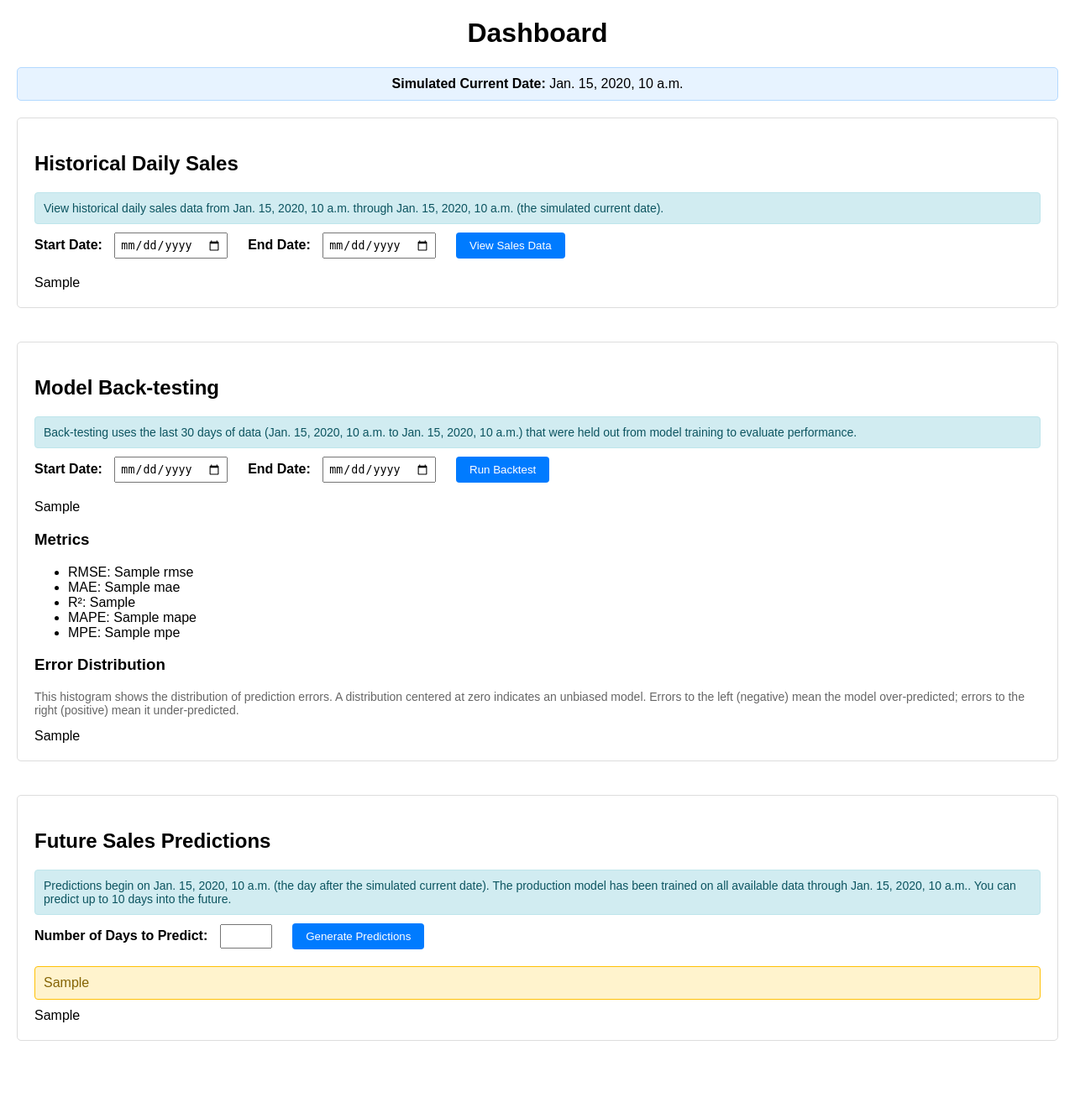
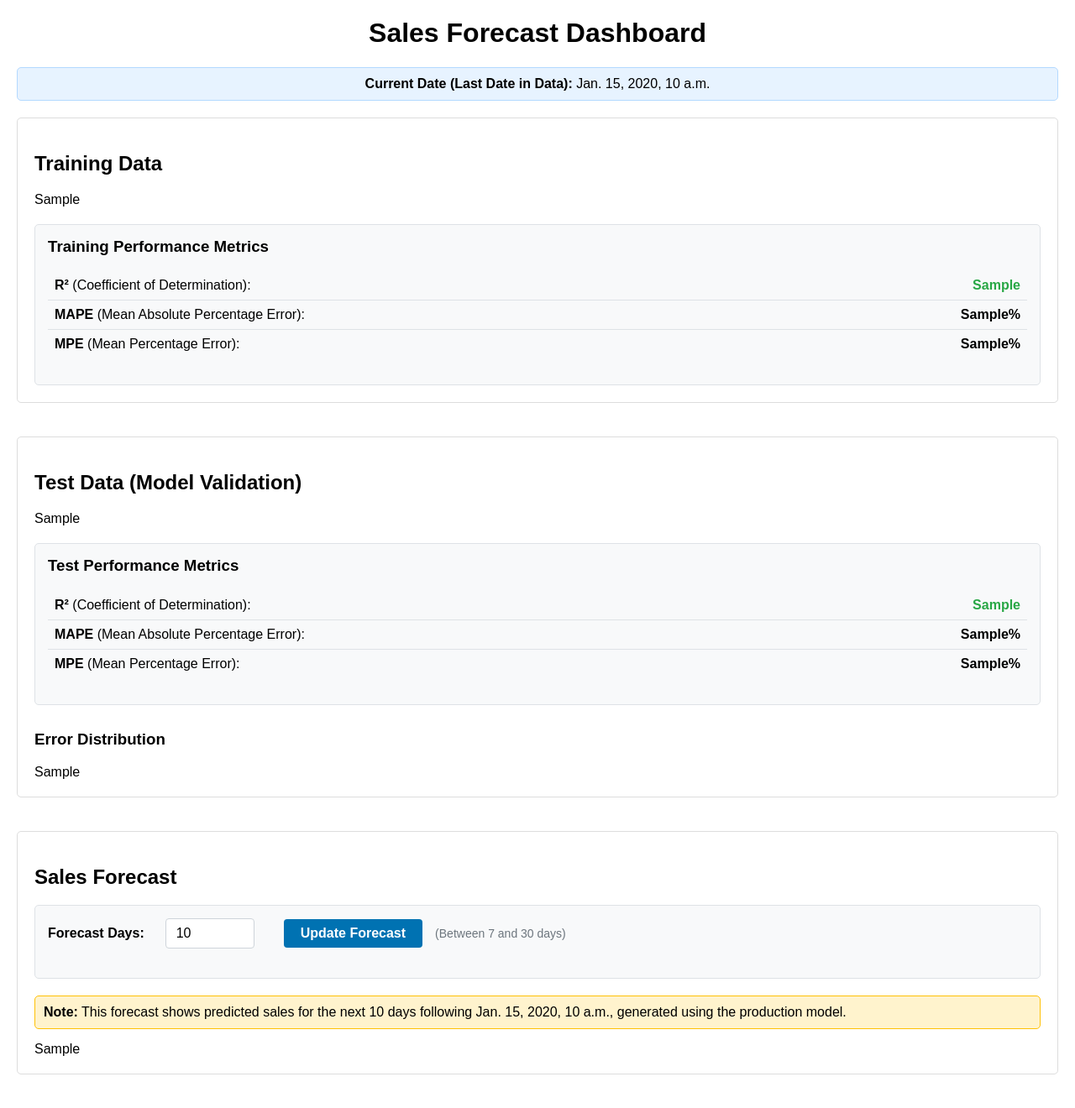
Before and after one commit to emo4096/sim3_testing, a Django app: template app/templates/app/dashboard.html in a window 1280 px wide. Shown: the whole page at 84% size. Before the commit the page ends 1240 px from the top, so only its background shows below. Run offline with Django 5.2, Linux system fonts and the light colour scheme; the template is opened without the code that fills it: most values are stand-ins (such as "Sample title", 1, 10 or a date in 2020).

Commit message:
Revise dashboard for sales forecasting
Updated the dashboard title and sections to reflect sales forecasting. Enhanced the layout for training and test data sections, and improved the future predictions section.

```diff
--- a/app/templates/app/dashboard.html
+++ b/app/templates/app/dashboard.html
@@ -2,123 +2,87 @@
 <!DOCTYPE html>
 <html lang="en">
 <head>
-    <title>Dashboard</title>
+    <title>Sales Forecast Dashboard</title>
     <link href="{% static 'app/styles.css' %}" rel="stylesheet">
 </head>
 <body>
-<h1>Dashboard</h1>
+<h1>Sales Forecast Dashboard</h1>
 <div style="text-align: center; margin-bottom: 20px; padding: 10px; background-color: #e7f3ff; border: 1px solid #b3d9ff; border-radius: 5px;">
-    <strong>Simulated Current Date:</strong> {{ simulated_current_date }}
+    <strong>Current Date (Last Date in Data):</strong> {{ simulated_current_date }}
 </div>
 
-<!-- Historical Sales Section -->
+<!-- Training Data Section -->
 <div class="section">
-    <h2>Historical Daily Sales</h2>
-    <div class="info">
-        View historical daily sales data from {{ historical_min_date }} through {{ historical_max_date }} (the simulated
-        current date).
-    </div>
-    <form method="POST">
-        {% csrf_token %}
-        <label for="historical_start_date">Start Date:</label>
-        <input type="date" name="historical_start_date" min="{{ historical_min_date }}" max="{{ historical_max_date }}"
-               value="{{ current_historical_start }}" required>
-        <label for="historical_end_date">End Date:</label>
-        <input type="date" name="historical_end_date" min="{{ historical_min_date }}" max="{{ historical_max_date }}"
-               value="{{ current_historical_end }}" required>
-        <button type="submit" name="historical_submit">View Sales Data</button>
-    </form>
-
-    {% if historical_error %}
-        <div class="error">
-            {{ historical_error }}
+    <h2>Training Data</h2>
+    {% if chart_div_train %}
+        {{ chart_div_train|safe }}
+        <div style="margin-top: 20px; padding: 15px; background-color: #f8f9fa; border: 1px solid #dee2e6; border-radius: 5px;">
+            <h3 style="margin-top: 0;">Training Performance Metrics</h3>
+            <ul style="list-style: none; padding: 0;">
+                <li style="padding: 8px; border-bottom: 1px solid #dee2e6;"><strong>R²</strong> (Coefficient of Determination): <span style="float: right; font-weight: bold; color: #28a745;">{{ metrics.R2_train }}</span></li>
+                <li style="padding: 8px; border-bottom: 1px solid #dee2e6;"><strong>MAPE</strong> (Mean Absolute Percentage Error): <span style="float: right; font-weight: bold;">{{ metrics.MAPE_train }}%</span></li>
+                <li style="padding: 8px;"><strong>MPE</strong> (Mean Percentage Error): <span style="float: right; font-weight: bold;">{{ metrics.MPE_train }}%</span></li>
+            </ul>
         </div>
-    {% endif %}
-
-    {% if historical_chart_div %}
-        <!-- Plotly chart -->
-        {{ historical_chart_div|safe }}
     {% endif %}
 </div>
 
-<!-- Backtesting Section -->
+<!-- Test Data Section -->
 <div class="section">
-    <h2>Model Back-testing</h2>
-    <div class="info">
-        Back-testing uses the last 30 days of data ({{ backtest_min_date }} to {{ backtest_max_date }}) that were held
-        out from model training to evaluate performance.
-    </div>
-    <form method="POST">
-        {% csrf_token %}
-        <label for="start_date">Start Date:</label>
-        <input type="date" name="start_date" min="{{ backtest_min_date }}" max="{{ backtest_max_date }}"
-               value="{{ current_backtest_start }}" required>
-        <label for="end_date">End Date:</label>
-        <input type="date" name="end_date" min="{{ backtest_min_date }}" max="{{ backtest_max_date }}"
-               value="{{ current_backtest_end }}" required>
-        <button type="submit" name="backtest_submit">Run Backtest</button>
-    </form>
-
-    {% if backtest_error %}
-        <div class="error">
-            {{ backtest_error }}
+    <h2>Test Data (Model Validation)</h2>
+    {% if chart_div_test %}
+        {{ chart_div_test|safe }}
+        <div style="margin-top: 20px; padding: 15px; background-color: #f8f9fa; border: 1px solid #dee2e6; border-radius: 5px;">
+            <h3 style="margin-top: 0;">Test Performance Metrics</h3>
+            <ul style="list-style: none; padding: 0;">
+                <li style="padding: 8px; border-bottom: 1px solid #dee2e6;"><strong>R²</strong> (Coefficient of Determination): <span style="float: right; font-weight: bold; color: #28a745;">{{ metrics.R2_test }}</span></li>
+                <li style="padding: 8px; border-bottom: 1px solid #dee2e6;"><strong>MAPE</strong> (Mean Absolute Percentage Error): <span style="float: right; font-weight: bold;">{{ metrics.MAPE_test }}%</span></li>
+                <li style="padding: 8px;"><strong>MPE</strong> (Mean Percentage Error): <span style="float: right; font-weight: bold;">{{ metrics.MPE_test }}%</span></li>
+            </ul>
         </div>
-    {% endif %}
-
-    {% if chart_div %}
-        <!-- Plotly chart -->
-        {{ chart_div|safe }}
-    {% endif %}
-
-    {% if metrics %}
-        <h3>Metrics</h3>
-        <ul>
-            <li>RMSE: {{ metrics.RMSE }}</li>
-            <li>MAE: {{ metrics.MAE }}</li>
-            <li>R²: {{ metrics.R2 }}</li>
-            <li>MAPE: {{ metrics.MAPE }}</li>
-            <li>MPE: {{ metrics.MPE }}</li>
-        </ul>
-    {% endif %}
-
-    {% if residuals_chart %}
-        <!-- Residuals histogram -->
-        <h3>Error Distribution</h3>
-        <p style="color: #666; font-size: 14px;">
-            This histogram shows the distribution of prediction errors.
-            A distribution centered at zero indicates an unbiased model.
-            Errors to the left (negative) mean the model over-predicted; errors to the right (positive) mean it
-            under-predicted.
-        </p>
-        {{ residuals_chart|safe }}
+        {% if residuals_chart %}
+            <h3 style="margin-top: 30px;">Error Distribution</h3>
+            {{ residuals_chart|safe }}
+        {% endif %}
     {% endif %}
 </div>
 
-<!-- Future Predictions Section -->
+<!-- Prediction Section -->
 <div class="section">
-    <h2>Future Sales Predictions</h2>
-    <div class="info">
-        Predictions begin on {{ future_start_date }} (the day after the simulated current date). The production model
-        has been trained on all available data through {{ historical_max_date }}. You can predict up
-        to {{ max_future_days }} days into the future.
+    <h2>Sales Forecast</h2>
+
+    <!-- Forecast Days Selector -->
+    <div style="margin-bottom: 20px; padding: 15px; background-color: #f8f9fa; border: 1px solid #dee2e6; border-radius: 5px;">
+        <form method="post" style="display: flex; align-items: center; gap: 15px; flex-wrap: wrap;">
+            {% csrf_token %}
+            <label for="forecast_days" style="font-weight: bold;">Forecast Days:</label>
+            <input
+                type="number"
+                id="forecast_days"
+                name="forecast_days"
+                value="{{ forecast_days }}"
+                min="7"
+                max="30"
+                step="1"
+                style="padding: 8px 12px; border: 1px solid #ced4da; border-radius: 4px; width: 80px; font-size: 16px;"
+            >
+            <button
+                type="submit"
+                style="padding: 8px 20px; background-color: #0072B2; color: white; border: none; border-radius: 4px; cursor: pointer; font-size: 16px; font-weight: bold;"
+                onmouseover="this.style.backgroundColor='#005a8c'"
+                onmouseout="this.style.backgroundColor='#0072B2'"
+            >
+                Update Forecast
+            </button>
+            <span style="color: #6c757d; font-size: 14px;">(Between 7 and 30 days)</span>
+        </form>
     </div>
-    <form method="POST">
-        {% csrf_token %}
-        <label for="future_days">Number of Days to Predict:</label>
-        <input type="number" name="future_days" min="1" max="{{ max_future_days }}" value="{{ current_future_days }}"
-               required>
-        <button type="submit" name="future_submit">Generate Predictions</button>
-    </form>
 
-    {% if future_warning %}
-        <div class="warning">
-            {{ future_warning }}
-        </div>
-    {% endif %}
-
-    {% if future_chart_div %}
-        <!-- Plotly chart for future predictions -->
-        {{ future_chart_div|safe }}
+    <p style="margin-bottom: 15px; padding: 10px; background-color: #fff3cd; border: 1px solid #ffc107; border-radius: 5px;">
+        <strong>Note:</strong> This forecast shows predicted sales for the next {{ forecast_days }} days following {{ simulated_current_date }}, generated using the production model.
+    </p>
+    {% if chart_div_prediction %}
+        {{ chart_div_prediction|safe }}
     {% endif %}
 </div>
 </body>
```
